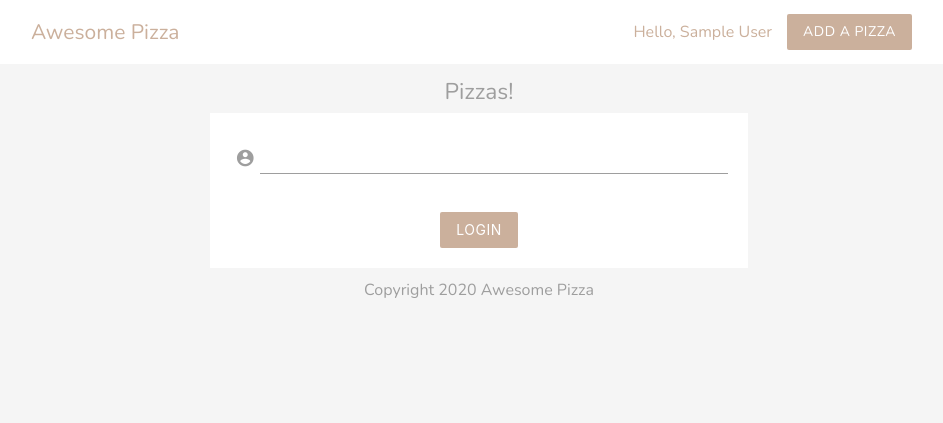
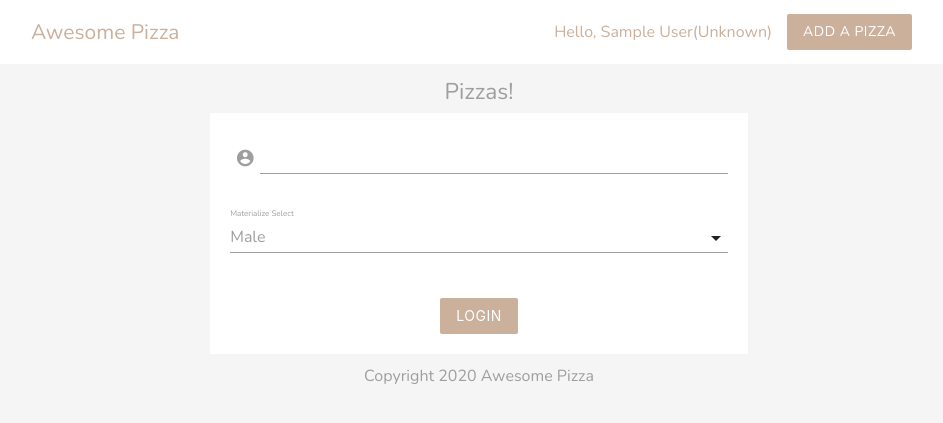
Before and after one commit to acharayaP03/pizzashop, a PHP site: page /session.php in a window 1280 px wide. Shown: the top 423 px of the page, without its empty margins (161-1104 px from the left). Run offline with PHP 8.4, Linux system fonts and the light colour scheme; the visitor is signed in with stand-in values (Sample User, id 1).

Commit message:
settting up cookies

```diff
--- a/session.php
+++ b/session.php
@@ -1,5 +1,8 @@
 <?php
-    if(isset($_POST['submit'])){
+if (isset($_POST['submit'])) {
+
+    //set cookiew
+    setcookie('gender', $_POST['gender'], time() + 86400);
 
     //start the session if there is post.
     session_start();
@@ -26,6 +29,15 @@
                 <input id="icon_prefix" type="text" name="name" class="validate">
             </div>
         </div>
+        <div class="row">
+            <div class="input-field col s12 md6">
+                <select name="gender">
+                    <option value="male">Male</option>
+                    <option value="female">Female</option>
+                </select>
+                <label>Materialize Select</label>
+            </div>
+        </div>
         <div class="card-action center">
             <input type="submit" class="btn brand z-depth-0" name="submit" value="login">
         </div>
--- a/templates/footer.php
+++ b/templates/footer.php
@@ -1,6 +1,14 @@
+<footer class="section">
+    <div class="center grey-text">Copyright 2020 Awesome Pizza</div>
+</footer>
+<!-- Compiled and minified JavaScript -->
+<script src="https://cdnjs.cloudflare.com/ajax/libs/materialize/1.0.0/js/materialize.min.js"></script>
+<script>
+    document.addEventListener('DOMContentLoaded', function() {
+        var elems = document.querySelectorAll('select');
+        var instances = M.FormSelect.init(elems);
+        instances()
 
-    <footer class="section">
-        <div class="center grey-text">Copyright 2020 Awesome Pizza</div>
-    </footer>
-
+    });
+</script>
 </body>
--- a/templates/header.php
+++ b/templates/header.php
@@ -4,8 +4,10 @@
     if($_SERVER['QUERY_STRING']  == 'noname'){
         session_unset();
     }
-    $name = $_SESSION['name'];
+    $name = $_SESSION['name'] ?? 'Guest';
 
+
+    $gender = $_COOKIE['gender'] ?? 'Unknown'
 ?>
 
 
@@ -93,8 +95,9 @@
         <div class="container">
             <a href="index.php" class="brand-logo brand-text">Awesome Pizza</a>
             <ul id="nav-mobile" class="right hide-on-small-and-down">
-                <?php if (isset($name)) : ?>
+                <?php if ($name !== 'Guest') : ?>
                     <li class="brand-text">Hello, <?= htmlspecialchars($name) ?></li>
+                    <li class="brand-text">(<?= htmlspecialchars($gender) ?>)</li>
                 <?php else : ?>
                     <li><a href="session.php" class="brand-text">Enter Name</a></li>
                 <?php endif; ?>
```
Lines whose indentation alone changed are shown as unchanged.
